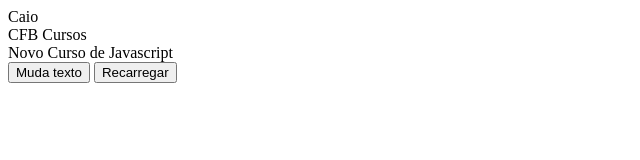
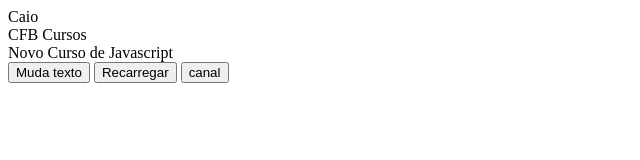
Before and after one commit to CaioPradoDeSouza/aulas-JS, a plain HTML site: page Aula20/index.html in a window 1280 px wide. Shown: the whole page, without its empty margins (0-640 px from the left). Drawn offline with Linux system fonts and the light colour scheme.

Commit message:
Feat: update curso javascript

```diff
--- a/Aula20/aula20.js
+++ b/Aula20/aula20.js
@@ -1,3 +1,9 @@
+function canal(){
+    alert("CFB Cursos")
+}
+
+
+
 function mudarTexto(){
     let d1=document.getElementById("d1")
     let d2=document.getElementById("d2")
--- a/Aula20/index.html
+++ b/Aula20/index.html
@@ -13,6 +13,7 @@
 
     <button onclick="mudarTexto()">Muda texto</button>
     <button onclick="window.location.reload()">Recarregar</button>
+    <button onclick="canal()">canal</button>
 
 
     <script src="aula20.js"></script>
```
